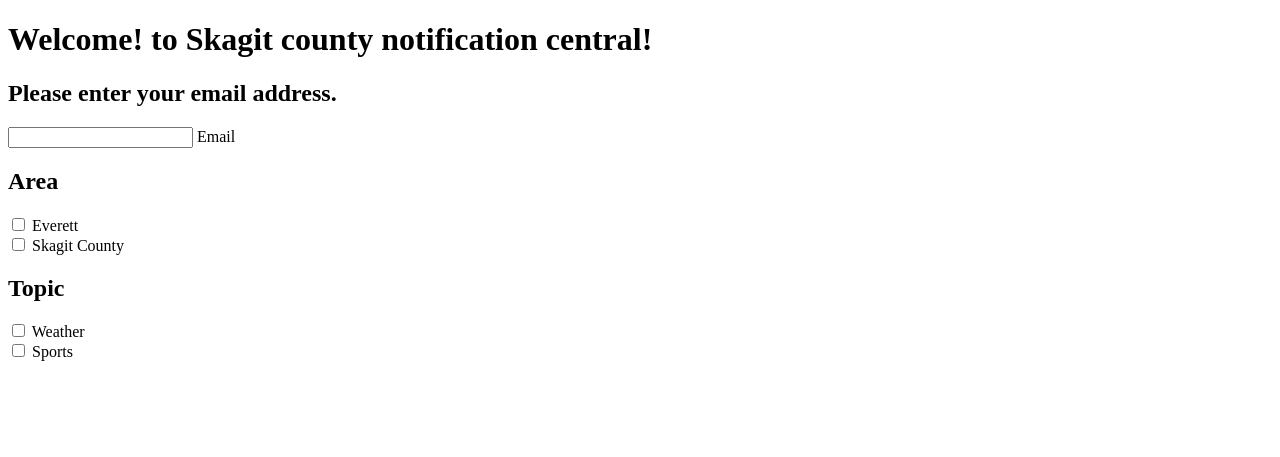
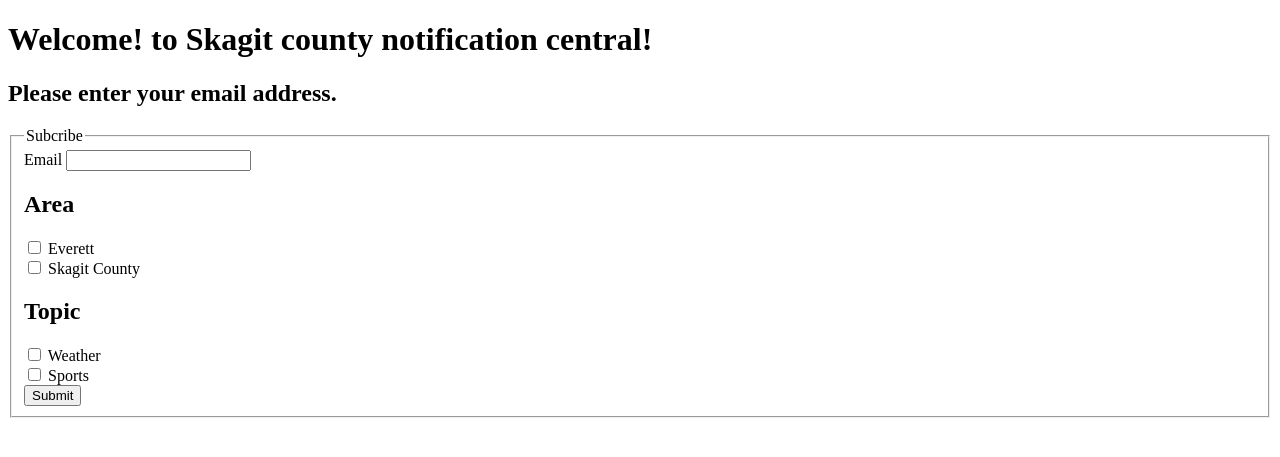
Before and after one commit to ninhktran/CHacks, a Flask app: page / in a window 1280 px wide. Shown: the top 457 px of the page. Run offline with Flask 2, Linux system fonts and the light colour scheme.

Commit message:
implement form validation
+ fom.submit button
+ email validation functionality

```diff
--- a/Website/templates/home.html
+++ b/Website/templates/home.html
@@ -2,9 +2,14 @@
 {% block content %}
 <h1>Welcome! to Skagit county notification central!</h1>
 <h2>Please enter your email address.</h2>
-<div>
+<form method="POST" action="">
+    {{ form.hidden_tag() }}
+    <fieldset class="form-group">
+        <legend class="border-bottom mb-4">Subcribe</legend>
+        <div class="form-group">
+            {{ form.email.label() }}
             {{ form.email() }}
-    {{ form.email.label() }}
+
         </div>
         <h2>Area</h2>
         <div>
@@ -24,4 +29,9 @@
             {{ form.sports() }}
             {{ form.sports.label() }}
         </div>
+        <div>
+            {{ form.submit() }}
+        </div>
+    </fieldset>
+</form>
 {% endblock content %}
```
Lines whose indentation alone changed are shown as unchanged.
